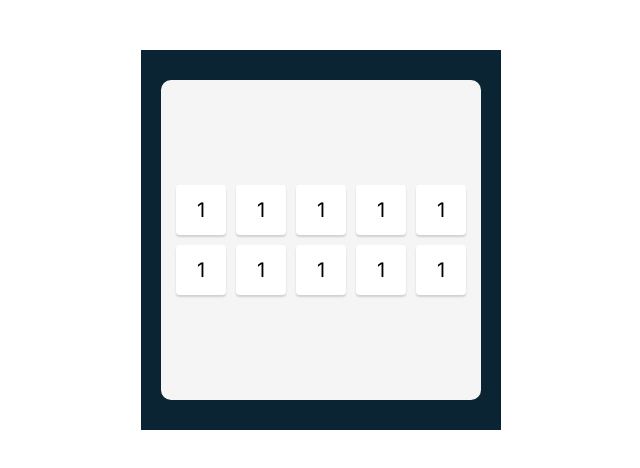
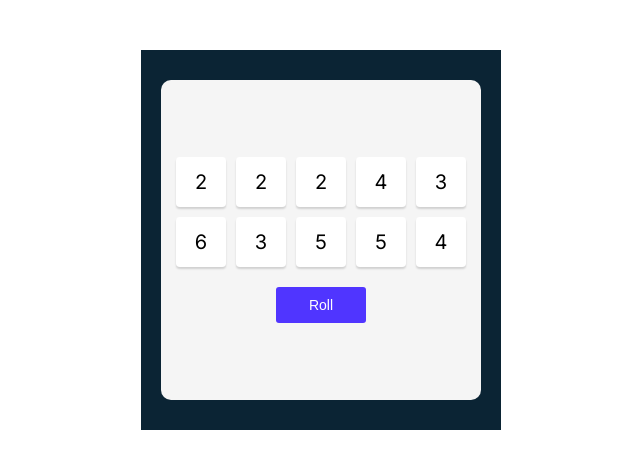
Before and after one commit to nancyliao0612/tenzies-game, a React (Create React App) app: page / in a window 1280 px wide. Shown: the top 468 px of the page, without its empty margins (319-959 px from the left). Built offline with nearby package versions, Linux system fonts and the light colour scheme.

Commit message:
add roll dice function

```diff
--- a/package.json
+++ b/package.json
@@ -6,6 +6,7 @@
     "@testing-library/jest-dom": "^5.16.4",
     "@testing-library/react": "^13.1.1",
     "@testing-library/user-event": "^13.5.0",
+    "nanoid": "^3.3.3",
     "react": "^18.0.0",
     "react-dom": "^18.0.0",
     "react-scripts": "5.0.1",
--- a/src/App.js
+++ b/src/App.js
@@ -1,10 +1,64 @@
 import Die from "./Die";
+import { useState, useEffect } from "react";
+import { nanoid } from "nanoid";
 
 function App() {
+  const [dice, setDice] = useState([]);
+
+  function allNewDie() {
+    const array = [];
+    for (let i = 0; i < 10; i++) {
+      let ranNumber = Math.ceil(Math.random() * 6);
+      array.push({ value: ranNumber, isHeld: false, id: nanoid() });
+    }
+    setDice(array);
+  }
+
+  useEffect(() => {
+    allNewDie();
+  }, []);
+
+  function handleRoll() {
+    const newRollArray = [];
+    dice.map((item) => {
+      if (item.isHeld === true) {
+        return newRollArray.push(item);
+      } else {
+        let ranNumber = Math.ceil(Math.random() * 6);
+        return newRollArray.push({ ...item, value: ranNumber, id: nanoid() });
+      }
+    });
+    setDice(newRollArray);
+  }
+
+  function holdDice(id) {
+    console.log(id);
+    const newArray = dice.map((item) => {
+      if (id === item.id) {
+        return { ...item, isHeld: !item.isHeld };
+      } else {
+        return item;
+      }
+    });
+    setDice(newArray);
+  }
+
   return (
     <main>
       <div className="tenzies-wrapper">
-        <Die value="1" />
+        <section className="die-wrapper">
+          {dice.map((item) => {
+            return (
+              <Die
+                value={item.value}
+                key={item.id}
+                isHeld={item.isHeld}
+                holdDice={() => holdDice(item.id)}
+              />
+            );
+          })}
+        </section>
+        <button onClick={handleRoll}>Roll</button>
       </div>
     </main>
   );
--- a/src/Die.js
+++ b/src/Die.js
@@ -1,17 +1,11 @@
-function Die({ value }) {
+function Die({ value, isHeld, holdDice }) {
   return (
-    <section className="die-wrapper">
-      <div>{value}</div>
-      <div>{value}</div>
-      <div>{value}</div>
-      <div>{value}</div>
-      <div>{value}</div>
-      <div>{value}</div>
-      <div>{value}</div>
-      <div>{value}</div>
-      <div>{value}</div>
-      <div>{value}</div>
-    </section>
+    <div
+      style={{ background: isHeld === true ? "#59E391" : "white" }}
+      onClick={holdDice}
+    >
+      {value}
+    </div>
   );
 }
 
--- a/src/index.css
+++ b/src/index.css
@@ -24,6 +24,8 @@ main {
   display: flex;
   align-items: center;
   justify-content: center;
+  flex-direction: column;
+  gap: 20px;
 }
 
 .die-wrapper {
@@ -40,4 +42,17 @@ main {
   background-color: #fff;
   box-shadow: 0px 2px 2px rgba(0, 0, 0, 0.15);
   border-radius: 3.8px;
+  cursor: pointer;
 }
+
+button {
+  border-style: none;
+  background: #5035ff;
+  color: #fff;
+  width: 90px;
+  border-radius: 3px;
+  padding: 10px 20px;
+  text-align: center;
+  font-size: 14px;
+  cursor: pointer;
+}
```
Also changed, not shown: src/App.css (deleted, +0 -38 lines), 1 other file (tests, documents, lock files or other folders).
